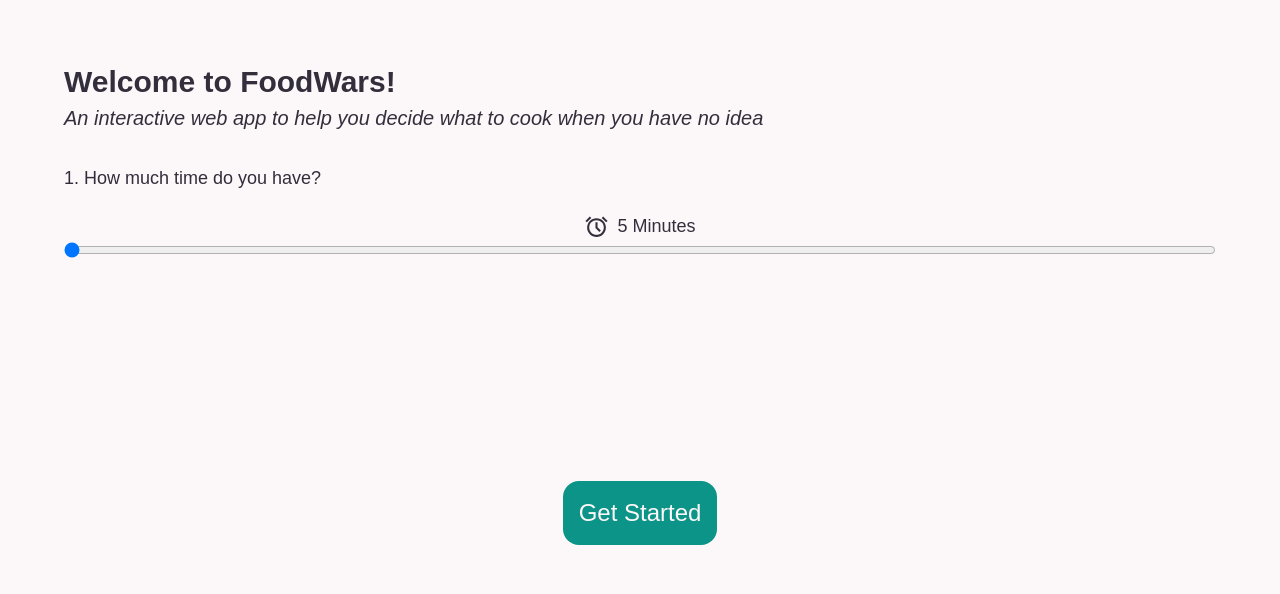
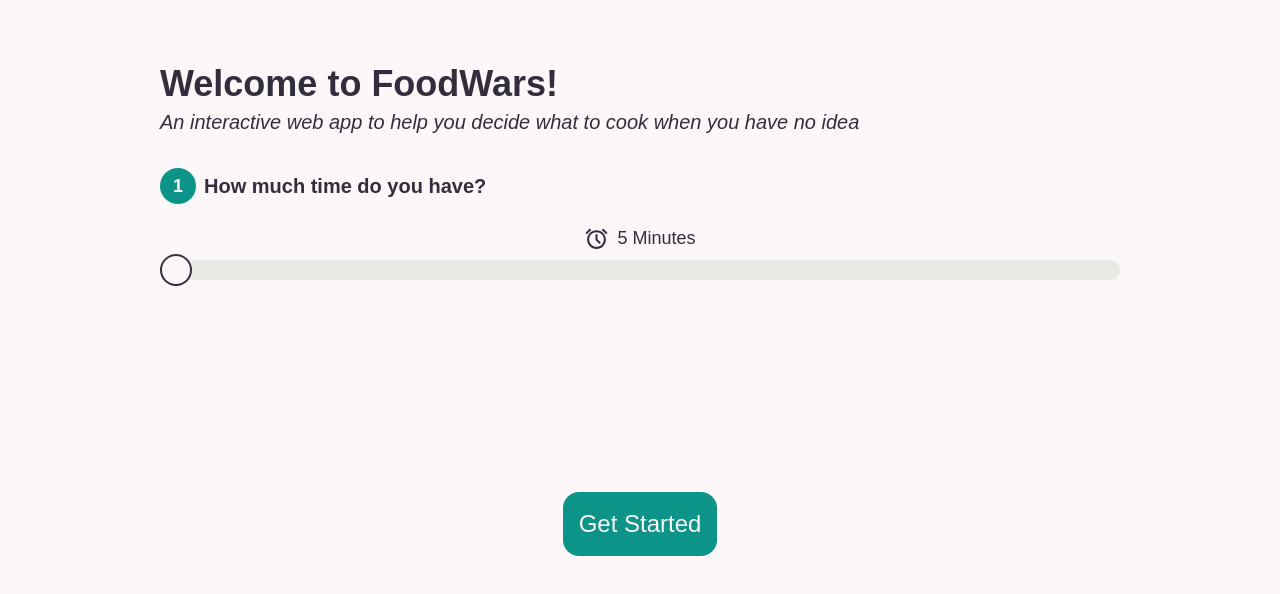
Before and after one commit to mibriggs/food-wars, a SvelteKit app: page / in a window 1280 px wide. Shown: the top 594 px of the page. Built offline with nearby package versions, Linux system fonts and the light colour scheme; a web font is replaced by a local one.

Commit message:
added more styling

```diff
--- /dev/null
+++ b/src/lib/components/styled-number.svelte
@@ -0,0 +1,14 @@
+<script lang="ts">
+	export let index: number;
+</script>
+
+<div class="flex items-center gap-2">
+	<div
+		class="flex h-9 w-9 items-center justify-center rounded-full bg-teal-600 text-center text-lg font-bold text-snow"
+	>
+		{index}
+	</div>
+	<div class="text-xl font-semibold">
+		<slot />
+	</div>
+</div>
--- a/src/routes/+page.svelte
+++ b/src/routes/+page.svelte
@@ -1,6 +1,7 @@
 <script lang="ts">
 	import { onMount } from 'svelte';
-    import alarm from '../lib/assets/alarm.svg'
+	import alarm from '../lib/assets/alarm.svg';
+	import StyledNumber from '$lib/components/styled-number.svelte';
 
 	const TIMEOUT_LENGTH: number = 60;
 	const typewriterMessage: string = 'Welcome to FoodWars!';
@@ -30,33 +31,35 @@
 		const MINUTES_IN_HOUR = 60;
 		const hours = Math.trunc(timeInMinutes / MINUTES_IN_HOUR);
 		const minutes = timeInMinutes % MINUTES_IN_HOUR;
+		let timeInStringFormat: string = '';
 
 		if (timeInMinutes === 60) {
-            return '1 Hour';
+			timeInStringFormat = '1 Hour';
+		} else if (timeInMinutes % MINUTES_IN_HOUR == 0) {
+			timeInStringFormat = `${hours} Hours`;
+		} else {
+			timeInStringFormat = `${hours} ${hours === 1 ? 'Hour' : 'Hours'}, ${minutes} minutes`;
 		}
-        else if (timeInMinutes % MINUTES_IN_HOUR == 0) {
-            return `${hours} Hours`;
-        }
-        return `${hours} ${hours === 1? 'Hour' : 'Hours'}, ${minutes} minutes`;
+		return timeInStringFormat;
 	};
 
 	$: timeLabel = timeInMinutes < 60 ? `${timeInMinutes} Minutes` : getHours();
 </script>
 
-<div class="flex h-screen flex-col gap-8 p-16 font-sawarabi text-raisin">
+<div class="flex h-screen flex-col gap-8 px-40 py-16 font-sawarabi text-raisin">
 	<div class="flex flex-col gap-1">
-		<h1 class="text-3xl font-bold">{typedSoFar}</h1>
+		<h1 class="text-4xl font-bold">{typedSoFar}</h1>
 		<h2 class="text-xl italic">
 			An interactive web app to help you decide what to cook when you have no idea
 		</h2>
 	</div>
 
 	<div>
-        <div class="flex flex-col text-lg gap-5">
-            <div>1. How much time do you have?</div>
-            <div class="flex flex-col gap-0.5">
+		<div class="flex flex-col gap-5 text-lg">
+			<StyledNumber index={1}>How much time do you have?</StyledNumber>
+			<div class="flex flex-col gap-2">
 				<label for="time" class="self-center">
-                    <div class="flex gap-2 justify-center items-center">
+					<div class="flex items-center justify-center gap-2">
 						<img src={alarm} alt="clock" />
 						<div>{timeLabel}</div>
 					</div>
@@ -112,3 +115,73 @@
     * Link to recipe?
     * Link to TikTok videos for recipe?
 -->
+
+<style lang="postcss">
+	/* Getting rid of base range styling */
+	input[type='range'] {
+		appearance: none;
+		-webkit-appearance: none;
+		-moz-appearance: none;
+		background: transparent;
+		cursor: pointer;
+		outline: none;
+	}
+
+	/* Webkit styling (AKA Chrome, Safari, and Edge) */
+	input[type='range']::-webkit-slider-runnable-track {
+		-webkit-appearance: none;
+		background: #e7ebe4;
+		height: 20px;
+		border-radius: 16px;
+	}
+	input[type='range']::-webkit-slider-thumb {
+		-webkit-appearance: none;
+		appearance: none;
+		height: 32px;
+		width: 32px;
+		background: #fcf7f8;
+		margin-top: -6px;
+		border: solid;
+		border-radius: 9999px;
+		border-width: 2px;
+		border-color: #332e3c;
+	}
+
+	/* Firefox Styling */
+	input[type='range']::-moz-range-track {
+		-moz-appearance: none;
+		background: #e7ebe4;
+		height: 20px;
+		border-radius: 16px;
+	}
+
+	input[type='range']::-moz-range-thumb {
+		-moz-appearance: none;
+		appearance: none;
+		height: 32px;
+		width: 32px;
+		background: #fcf7f8;
+		border: solid;
+		border-radius: 9999px;
+		border-width: 2px;
+		border-color: #332e3c;
+	}
+
+	/* Styling for idek what */
+	input[type='range']::-ms-track {
+		appearance: none;
+		background: #e7ebe4;
+		height: 20px;
+		border-radius: 16px;
+	}
+	input[type='range']::-ms-thumb {
+		appearance: none;
+		height: 32px;
+		width: 32px;
+		background: #fcf7f8;
+		border: solid;
+		border-radius: 9999px;
+		border-width: 2px;
+		border-color: #332e3c;
+	}
+</style>
--- a/src/routes/fight/+page.svelte
+++ b/src/routes/fight/+page.svelte
@@ -103,7 +103,7 @@
 	</button>
 </div>
 
-<style>
+<style lang="postcss">
 	.conditionally-hidden {
 		visibility: hidden;
 	}
```
Lines whose indentation alone changed are shown as unchanged.
